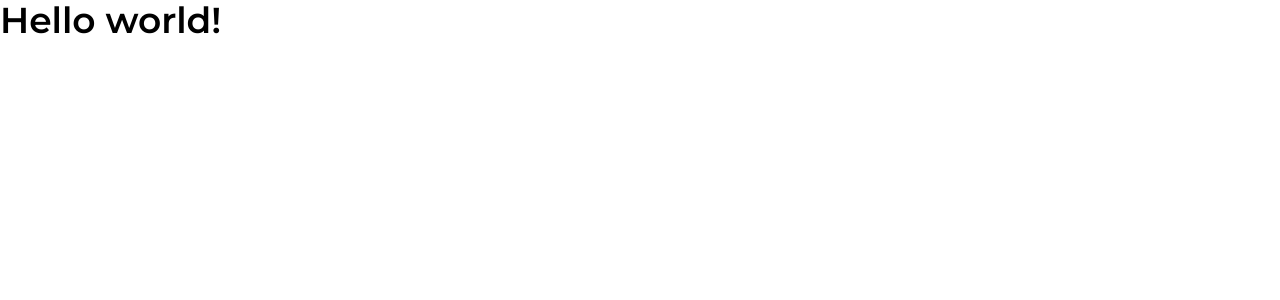
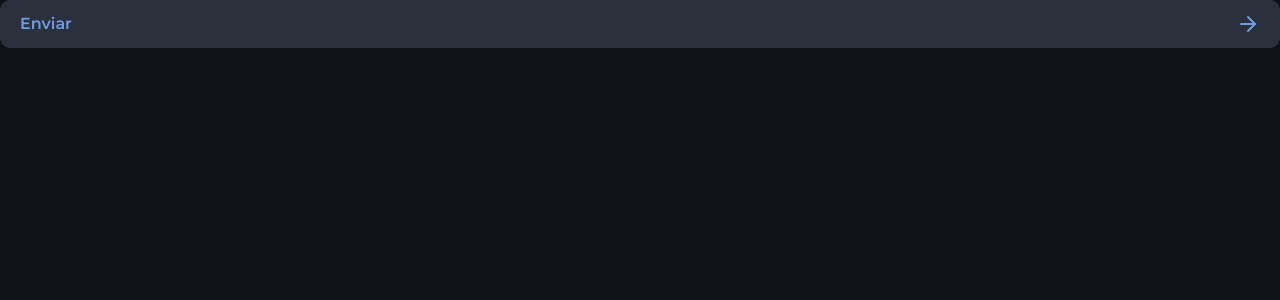
Before and after one commit to luizcorreajr/web-nlw, a Next.js app: page / in a window 1280 px wide. Shown: the top 300 px of the page. Built offline with nearby package versions, Linux system fonts and the light colour scheme.

Commit message:
button component

```diff
--- a/package.json
+++ b/package.json
@@ -10,6 +10,7 @@
   },
   "dependencies": {
     "@tailwindcss/postcss": "^4.0.12",
+    "lucide-react": "^0.479.0",
     "next": "15.2.1",
     "postcss": "^8.5.3",
     "react": "^19.0.0",
--- a/src/app/globals.css
+++ b/src/app/globals.css
@@ -3,7 +3,7 @@
 @theme {
   --color-*: initial;
 
-  --color-blue: #6F9DE2
+  --color-blue: #6F9DE2;
   --color-purple: #9871F3;
   --color-purple: #F05D6C;
 
@@ -19,4 +19,6 @@
 
   --font-heading: var(--font-oxanium);
   --font-sans: var(--font-montserrat);
+
+  --radius-xl: 0.625rem;
 }
--- a/src/app/layout.tsx
+++ b/src/app/layout.tsx
@@ -24,7 +24,7 @@
 }>) {
   return (
     <html lang="en" className={`${oxanium.variable} ${montserrat.variable}`}>
-      <body className="bg-black text-white text-4xl font-bold">{children}</body>
+      <body className="bg-gray-900 text-gray-100 antialiased">{children}</body>
     </html>
   );
 }
--- a/src/app/page.tsx
+++ b/src/app/page.tsx
@@ -1,7 +1,13 @@
+import { ArrowRight } from 'lucide-react';
+import { Button } from "@/components/button";
+
 export default function Home() {
   return (
     <main>
-      <div>Hello world!</div>
+      <Button>
+        Enviar
+        <ArrowRight/>
+      </Button>
     </main>
   );
 }
--- /dev/null
+++ b/src/components/button.tsx
@@ -0,0 +1,13 @@
+import { ReactNode } from "react"
+
+interface ButtonProps {
+  children: ReactNode
+}
+
+export function Button(props: ButtonProps) {
+  return (
+    <button className="flex justify-between items-center px-5 h-12 bg-gray-500 text-blue font-semibold rounded-xl w-full cursor-pointer transition-colors durantion-300 hover:bg-blue hover:text-gray-900">
+      {props.children}
+    </button>
+  )
+}
```
Also changed, not shown: 1 other file (tests, documents, lock files or other folders).
